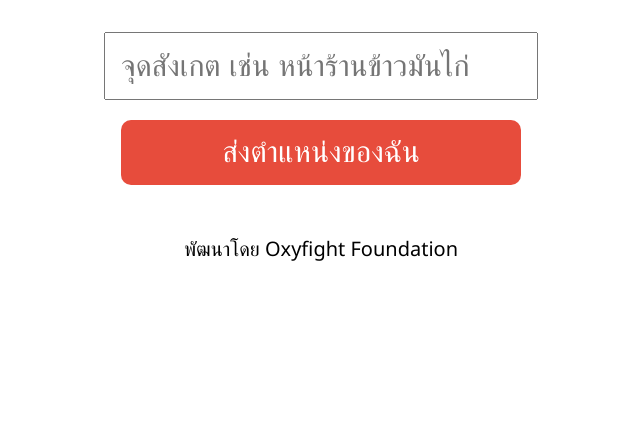
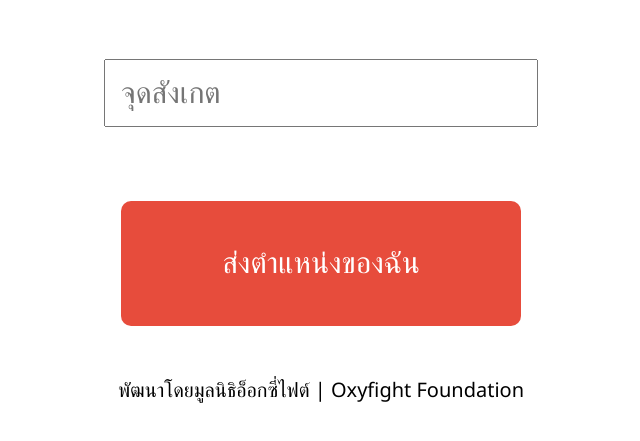
Before and after one commit to boonphow14/oxy, a plain HTML site: page index.html in a window 1280 px wide. Shown: the part 117-558 px from the top of the page, without its empty margins (319-959 px from the left). Drawn offline with Linux system fonts and the light colour scheme; some packages are replaced by stand-ins of ours; a script that the page names is missing.

Commit message:
index.html

```diff
--- a/index.html
+++ b/index.html
@@ -27,7 +27,10 @@
   border: none;
   border-radius: 10px;
   cursor: pointer;
+  padding: 45px 15px; /* เพิ่มความสูง (top-bottom 25px, left-right 15px) */
+  font-size: 1.5em;
 }
+
 
     .footer {
       margin-top: 40px;
@@ -38,13 +41,16 @@
 <body>
 
   <h2>📍 แจ้งตำแหน่งที่ตั้ง</h2>
+<br>
 
-  <input type="text" id="username" placeholder="จุดสังเกต เช่น หน้าร้านข้าวมันไก่" required />
+  <input type="text" id="username" placeholder="จุดสังเกต" required />
+  <br>
+<br>
 <br>
   <button onclick="sendLocation()">ส่งตำแหน่งของฉัน</button>
 
   <div class="footer">
-    <p>พัฒนาโดย Oxyfight Foundation</p>
+    <p>พัฒนาโดยมูลนิธิอ็อกซี่ไฟต์ | Oxyfight Foundation</p>
   </div>
 
   <script>
@@ -91,7 +97,7 @@
           if (res.ok) {
             Swal.fire('ส่งตำแหน่งเรียบร้อยแล้ว', '', 'success');
           } else {
-            Swal.fire('เกิดข้อผิดพลาดในการส่ง Discord', '', 'error');
+            Swal.fire('เกิดข้อผิดพลาดในการส่งตำแหน่ง', '', 'error');
           }
         } catch (err) {
           Swal.fire('ส่งไม่สำเร็จ', err.message, 'error');
```
Lines whose indentation alone changed are shown as unchanged.
